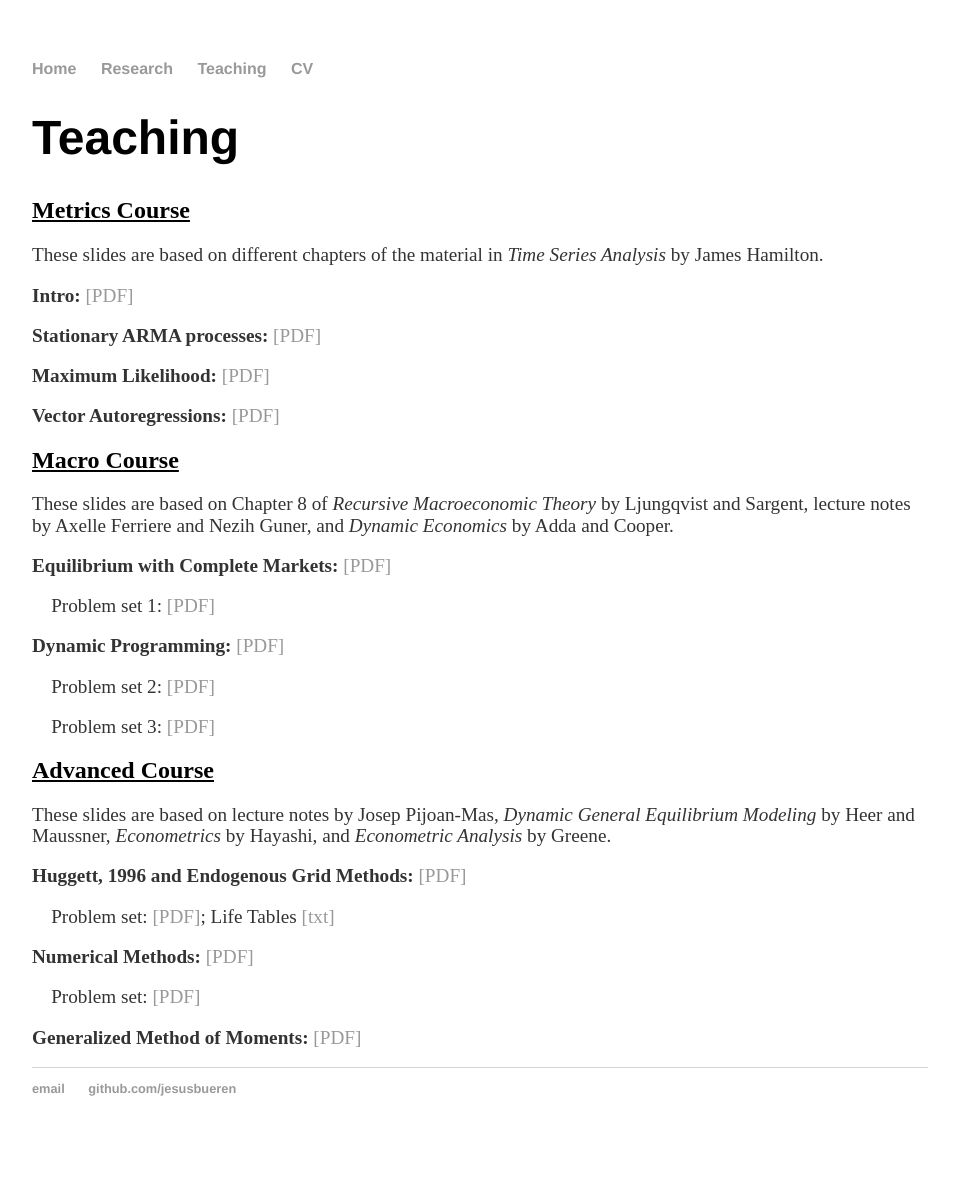
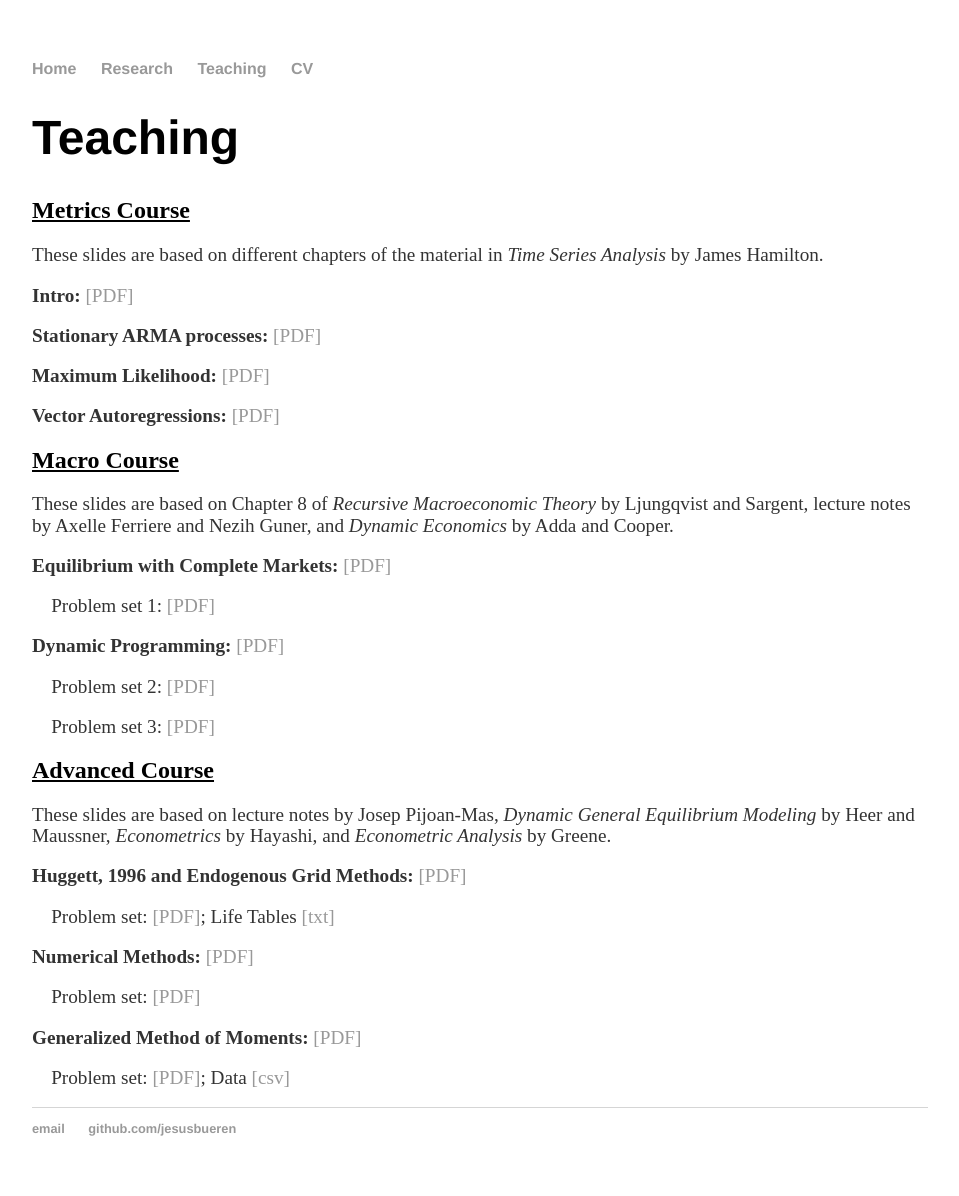
Before and after one commit to jesusbueren/jesusbueren.github.io, a Jekyll site: the page built from teaching/index.html, in a window 1280 px wide. Shown: the whole page, without its empty margins (160-1119 px from the left). Built offline with Jekyll 4.4.1, drawn with Linux system fonts in a browser that asks for light colours; before the commit the page ends 1156 px from its top, so only the background shows below that.

Commit message:
Update index.html

```diff
--- a/teaching/index.html
+++ b/teaching/index.html
@@ -36,6 +36,7 @@
                 <p><strong>Numerical Methods:</strong> <a href="numerical_methods.pdf">[PDF]</a></p>
 		    <p>&nbsp;&nbsp;&nbsp;&nbsp;Problem set: <a href="projection_methods.pdf">[PDF]</a></p>
                 <p><strong>Generalized Method of Moments:</strong> <a href="GMM_SMM.pdf">[PDF]</a></p>
+	    	<p>&nbsp;&nbsp;&nbsp;&nbsp;Problem set: <a href="GMM_pbset.pdf">[PDF]</a>; Data <a href="gamma_data.csv">[csv]</a></p>
             </article>
         </section>
     </main>
```
